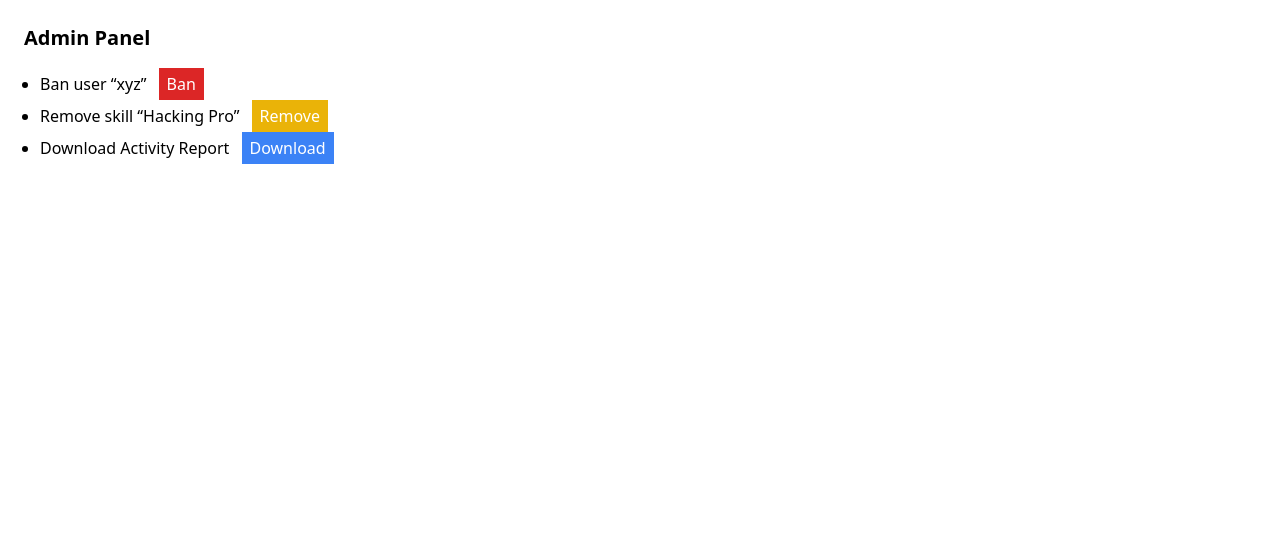
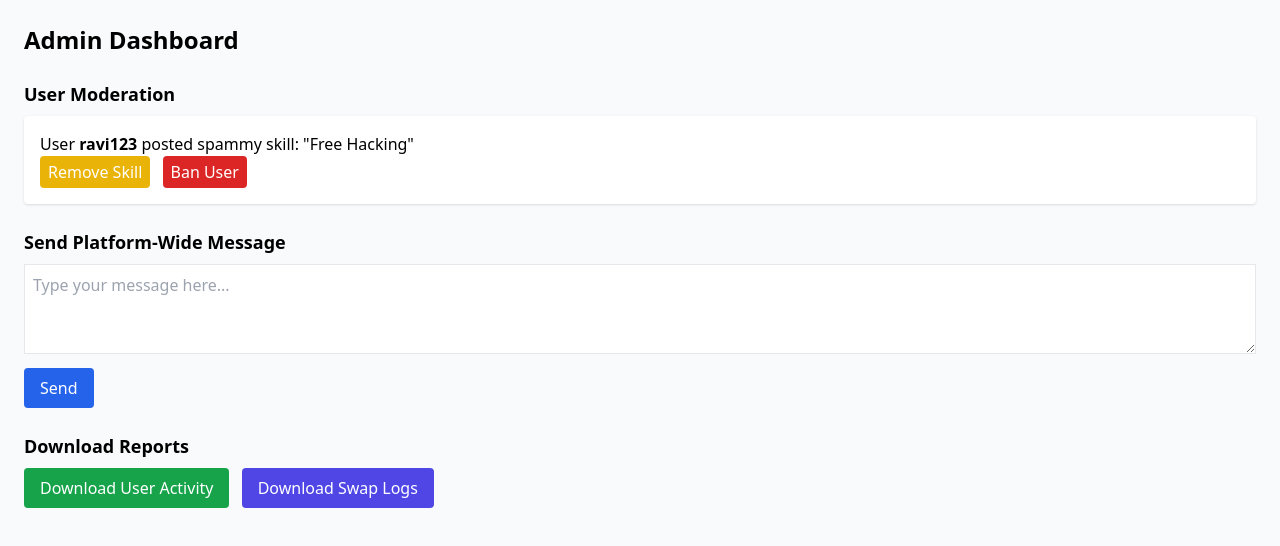
Before and after one commit to Anjali3920/my-first-hackathon, a plain HTML site: page admin.html in a window 1280 px wide. Drawn offline with nearby package versions, Linux system fonts and the light colour scheme.

Commit message:
Update admin.html

```diff
--- a/admin.html
+++ b/admin.html
@@ -4,12 +4,40 @@
   <title>Admin Panel</title>
   <script src="https://cdn.tailwindcss.com"></script>
 </head>
-<body class="p-6">
-  <h1 class="text-xl font-bold mb-4">Admin Panel</h1>
-  <ul class="list-disc pl-4">
-    <li>Ban user “xyz” <button class="bg-red-600 text-white px-2 py-1 ml-2">Ban</button></li>
-    <li>Remove skill “Hacking Pro” <button class="bg-yellow-500 text-white px-2 py-1 ml-2">Remove</button></li>
-    <li>Download Activity Report <button class="bg-blue-500 text-white px-2 py-1 ml-2">Download</button></li>
-  </ul>
+<body class="p-6 bg-gray-50">
+  <h1 class="text-2xl font-bold mb-6">Admin Dashboard</h1>
+
+  <div class="mb-6">
+    <h2 class="text-lg font-semibold mb-2">User Moderation</h2>
+    <div class="bg-white p-4 rounded shadow mb-2">
+      <p>User <b>ravi123</b> posted spammy skill: "Free Hacking"</p>
+      <button class="bg-yellow-500 text-white px-2 py-1 rounded">Remove Skill</button>
+      <button class="bg-red-600 text-white px-2 py-1 ml-2 rounded">Ban User</button>
+    </div>
+  </div>
+
+  <div class="mb-6">
+    <h2 class="text-lg font-semibold mb-2">Send Platform-Wide Message</h2>
+    <textarea id="broadcast" class="border w-full p-2 mb-2" rows="3" placeholder="Type your message here..."></textarea>
+    <button onclick="sendMessage()" class="bg-blue-600 text-white px-4 py-2 rounded">Send</button>
+  </div>
+
+  <div>
+    <h2 class="text-lg font-semibold mb-2">Download Reports</h2>
+    <button class="bg-green-600 text-white px-4 py-2 rounded mr-2">Download User Activity</button>
+    <button class="bg-indigo-600 text-white px-4 py-2 rounded">Download Swap Logs</button>
+  </div>
+
+  <script>
+    function sendMessage() {
+      const msg = document.getElementById('broadcast').value;
+      if (msg.trim()) {
+        alert("Message sent to all users:\n\n" + msg);
+        document.getElementById('broadcast').value = "";
+      } else {
+        alert("Please enter a message first.");
+      }
+    }
+  </script>
 </body>
 </html>
```
